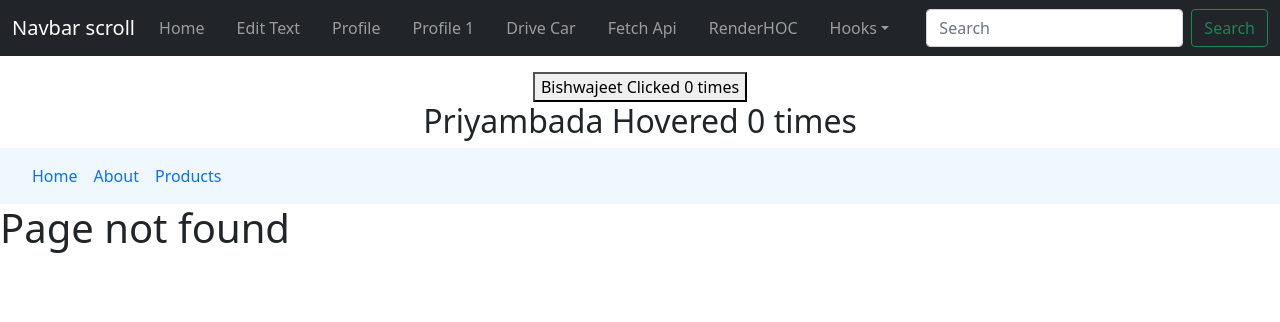
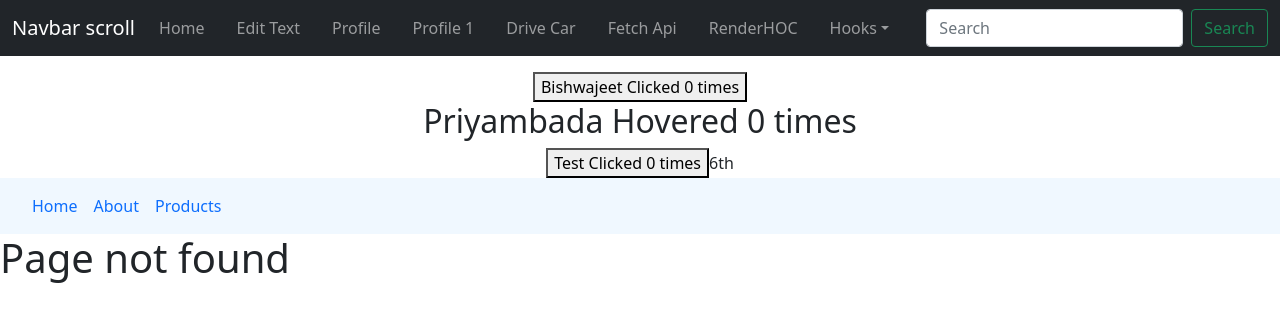
Before and after one commit to BishwajeetSamal/react-tube, a React (Create React App) app: page /RenderHOC in a window 1280 px wide. Before the commit this address had no page. Shown: the top 322 px of the page. Built offline with nearby package versions, Linux system fonts and the light colour scheme.

Commit message:
functional component apply as higher order component

```diff
--- /dev/null
+++ b/src/components/HOC/FunctionalCounter.js
@@ -0,0 +1,14 @@
+import React from "react";
+import TestFuncHoc from "./TestFuncHoc";
+function FunctionalCounter(props) {
+  return (
+    <div>
+      <button onClick={props.incrementCount}>
+        {props.name} Clicked {props.count} times
+      </button>
+      {props.class}
+    </div>
+  );
+}
+
+export default TestFuncHoc(FunctionalCounter);
--- a/src/components/HOC/RenderHOC.js
+++ b/src/components/HOC/RenderHOC.js
@@ -1,11 +1,13 @@
 import React from "react";
 import ClickCounter from "./ClickCounter";
 import HoverCounter from "./HoverCounter";
+import FunctionalCounter from "./FunctionalCounter";
 export default function RenderHOC() {
   return (
     <div style={{ textAlign: "center", paddingTop: "1rem" }}>
       <ClickCounter name="Bishwajeet" />
       <HoverCounter name="Priyambada" />
+      <FunctionalCounter name="Test" class="6th" />
     </div>
   );
 }
--- /dev/null
+++ b/src/components/HOC/TestFuncHoc.js
@@ -0,0 +1,19 @@
+import React, { useState } from "react";
+
+const TestFuncHoc = (OriginalComponent) => {
+  function NewComponent(props) {
+    const [count, setCount] = useState(0);
+    const incrementCount = () => {
+      setCount((prevState) => prevState + 1);
+    };
+    return (
+      <OriginalComponent
+        count={count}
+        incrementCount={incrementCount}
+        {...props}
+      />
+    );
+  }
+  return NewComponent;
+};
+export default TestFuncHoc;
--- a/src/components/hooks/useRef/classTimer.js
+++ b/src/components/hooks/useRef/classTimer.js
@@ -12,6 +12,7 @@ class classTimer extends Component {
 
   componentDidMount() {
     this.interval = setInterval(() => {
+      console.log(this.interval);
       this.setState((prevState) => ({ timer: prevState.timer + 1 }));
     }, 1000);
   }
@@ -24,7 +25,7 @@ class classTimer extends Component {
       <div>
         Class Timer = {this.state.timer}
         <button
-          onClick={() => clearInterval(this.interval)}
+          onClick={() => clearInterval(2)}
           style={{ display: "block", marginLeft: "46rem" }}
         >
           Clear Timer
```
